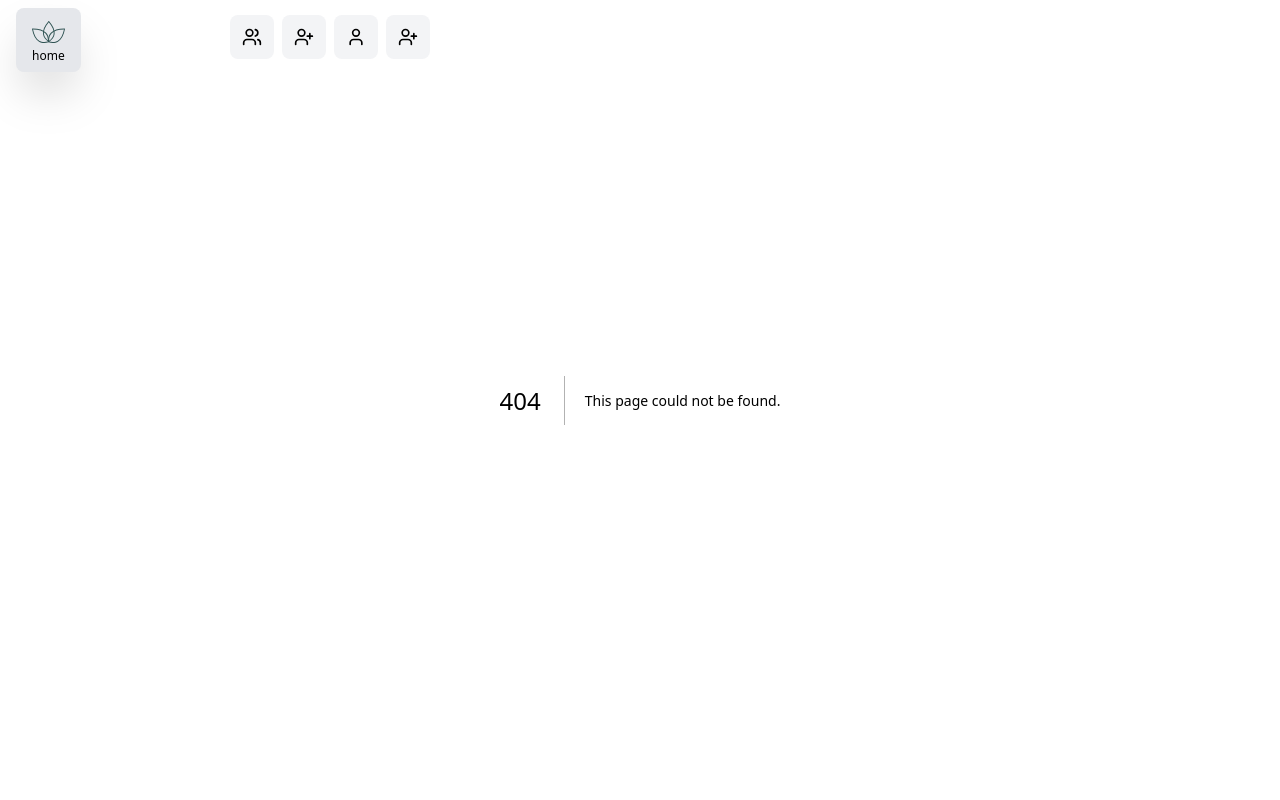
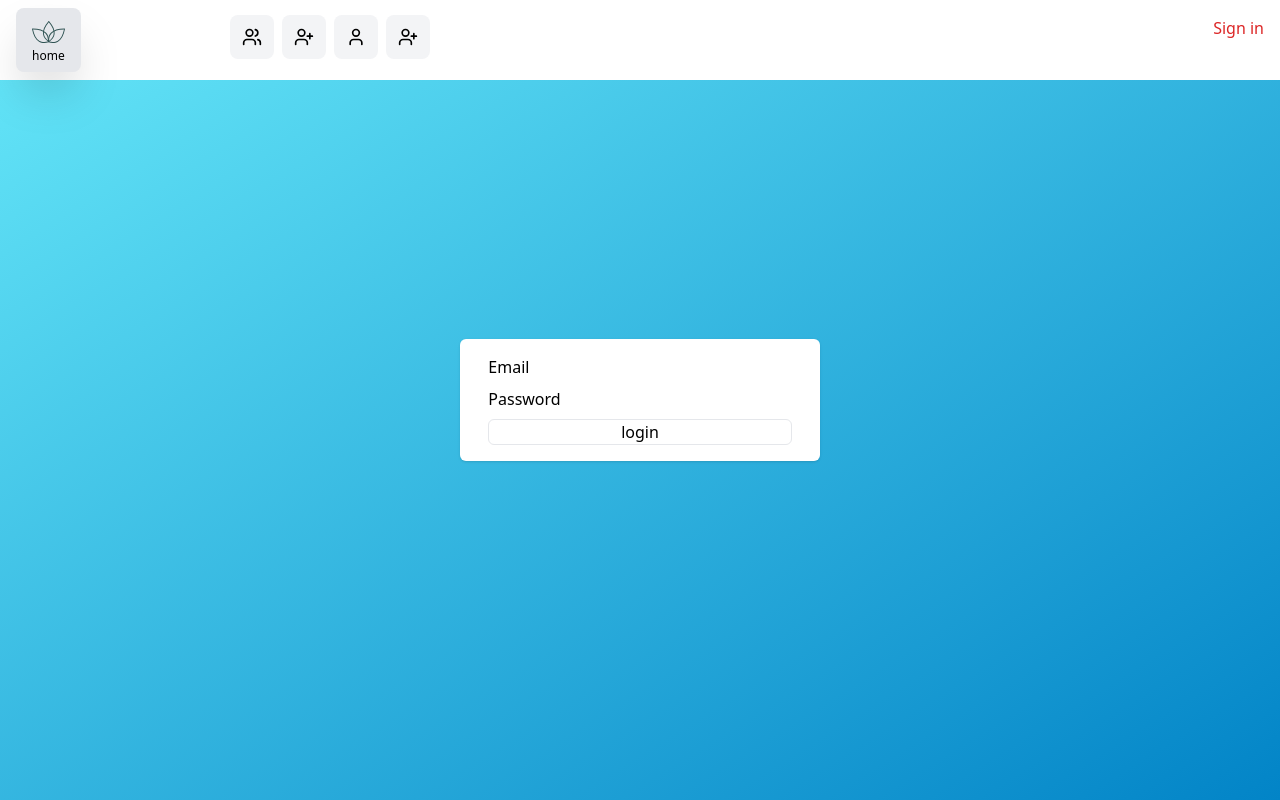
Before and after one commit to pablolospe/kamalaya-front, a Next.js app: page /auth/login in a window 1280 px wide. Before the commit this address had no page. Built offline with nearby package versions, Linux system fonts and the light colour scheme; no server answers.

Commit message:
next-auth sin Middleware aun

```diff
--- /dev/null
+++ b/app/auth/AppBar.jsx
@@ -0,0 +1,28 @@
+'use client';
+
+import { useSession, signOut, signIn } from 'next-auth/react';
+
+import React from 'react';
+
+function AppBar() {
+  const { data: session } = useSession();
+
+  return (
+    <div className="ml-auto dlex gap-2">
+      {session?.user ? (
+        <>
+          <p>Usuario: {session?.user.email} </p>
+          <button className="text-red-600" onClick={() => signOut()}>
+            Sign out
+          </button>
+        </>
+      ) : (
+        <button className="text-red-600" onClick={() => signIn()}>
+          Sign in
+        </button>
+      )}
+    </div>
+  );
+}
+
+export default AppBar;
--- /dev/null
+++ b/app/auth/login/page.tsx
@@ -0,0 +1,49 @@
+'use client'
+
+
+import { useRef } from 'react';
+import { signIn } from 'next-auth/react';
+
+function LoginPage() {
+    const email = useRef("p@x.l");
+    const pass = useRef("123");
+
+    console.log(email);
+
+    const onSubmit = async ()=>{
+        const result = await signIn("credentials", {
+            email: email.current,
+            password: pass.current,
+            redirect: true,
+            callbackUrl:'/'
+        })
+    }
+    return (
+        <div
+            className='flex justify-center items-center h-screen bg-gradient-to-br from-cyan-300 to-sky-600'
+        >
+            <div
+                className='px-7 py-4 shadow bg-white rounded-md flex flex-col gap-2'
+            >
+                <label htmlFor="email">Email
+                    <input
+                        onChange={(e) => (email.current = e.target.value)}
+                    />
+                </label>
+                <label htmlFor="pass">Password
+                    <input
+                        onChange={(e) => (pass.current = e.target.value)}
+                        type='password'
+                    />
+                </label>
+                <button
+                className='border rounded-md'
+                onClick={onSubmit}>
+                    login
+                </button>
+            </div>
+        </div>
+    )
+}
+
+export default LoginPage
--- a/app/layout.js
+++ b/app/layout.js
@@ -1,20 +1,25 @@
+'use client'
+
 import './globals.css';
 import { Inter } from 'next/font/google';
 import Sidebar from '@/components/Sidebar';
+import {SessionProvider} from 'next-auth/react'
 
 const inter = Inter({ subsets: ['latin'] });
 
-export const metadata = {
-  title: 'Kamalaya',
-  description: 'Generated by create next app',
-};
+// export const metadata = {
+//   title: 'Kamalaya',
+//   description: 'Generated by create next app',
+// };
 
-export default function RootLayout({ children }) {
+export default function RootLayout({ children, session }) {
   return (
     <html lang="en">
       <head>
         <meta name="viewport" content="width=device-width, initial-scale=1" />
+        <title>Kamalaya</title>
       </head>
+      <SessionProvider session={session}>
 
       <body
       // className={`${inter.className}`}
@@ -22,6 +27,7 @@ export default function RootLayout({ children }) {
         <Sidebar />
         {children}
       </body>
+      </SessionProvider>
     </html>
   );
 }
--- a/components/Sidebar.jsx
+++ b/components/Sidebar.jsx
@@ -3,6 +3,8 @@ import Link from 'next/link';
 import Image from 'next/image';
 
 import { LuUsers, LuUserPlus, LuUser } from 'react-icons/lu';
+import AppBar from '@/app/auth/AppBar';
+
 
 
 function Sidebar({ children }) {
@@ -49,6 +51,7 @@ function Sidebar({ children }) {
             </div>
           </Link>
         </div>
+          <AppBar />
       </div>
       <main className="ml-20 w-full">{children}</main>
     </div>
--- a/package.json
+++ b/package.json
@@ -12,6 +12,7 @@
     "@react-google-maps/api": "2.19.2",
     "autoprefixer": "10.4.14",
     "next": "13.4.18",
+    "next-auth": "^4.23.2",
     "postcss": "8.4.26",
     "react": "18.2.0",
     "react-dom": "18.2.0",
@@ -19,5 +20,10 @@
     "sweetalert2": "11.7.27",
     "sweetalert2-react-content": "5.0.7",
     "tailwindcss": "3.3.3"
+  },
+  "devDependencies": {
+    "@types/node": "20.8.2",
+    "@types/react": "18.2.24",
+    "typescript": "5.2.2"
   }
 }
--- /dev/null
+++ b/pages/api/auth/[...nextauth].ts
@@ -0,0 +1,57 @@
+import NextAuth, {NextAuthOptions} from "next-auth"
+import CredentialsProvider from "next-auth/providers/credentials"
+import { URL } from '@/config';
+
+export const authOptions:NextAuthOptions = {
+  // Configure one or more authentication providers
+  providers: [
+    CredentialsProvider({
+        // The name to display on the sign in form (e.g. 'Sign in with...')
+        name: 'Credentials',
+        // The credentials is used to generate a suitable form on the sign in page.
+        // You can specify whatever fields you are expecting to be submitted.
+        // e.g. domain, username, password, 2FA token, etc.
+        // You can pass any HTML attribute to the <input> tag through the object.
+        credentials: {
+            email: { label: "email", type: "text", placeholder: "jsmith" },
+          password: { label: "password", type: "password" }
+        },
+        async authorize(credentials, req) {
+          // You need to provide your own logic here that takes the credentials
+          // submitted and returns either a object representing a user or value
+          // that is false/null if the credentials are invalid.
+          // e.g. return { id: 1, name: 'J Smith', email: 'jsmith@example.com' }
+          // You can also use the `req` object to obtain additional parameters
+          // (i.e., the request IP address)
+          const { email, password } = credentials as any;
+          const res = await fetch(`${URL}/login`, {
+            method: 'POST',
+            headers: { "Content-Type": "application/json" },
+            body: JSON.stringify({
+                email,
+                password,
+            }),
+          })
+          const user = await res.json()
+
+          // If no error and we have user data, return it
+          if (res.ok && user) {
+            return user
+          }
+          // Return null if user data could not be retrieved
+          return null
+        }
+      })
+
+    // ...add more providers here
+  ],
+
+  session:{
+    strategy:"jwt"
+  },
+  pages:{
+    signIn:'/auth/login'
+  }
+}
+
+export default NextAuth(authOptions)
```
Also changed, not shown: helpers/auth.ts (added, +14 -0 lines), tsconfig.json (added, +42 -0 lines), 2 other files (tests, documents, lock files or other folders).
